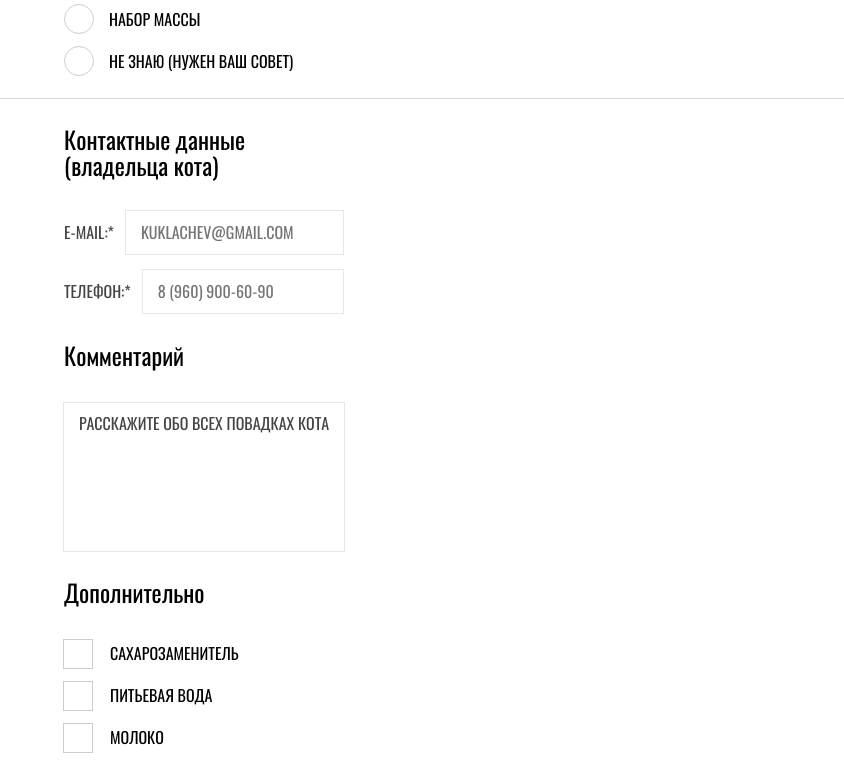
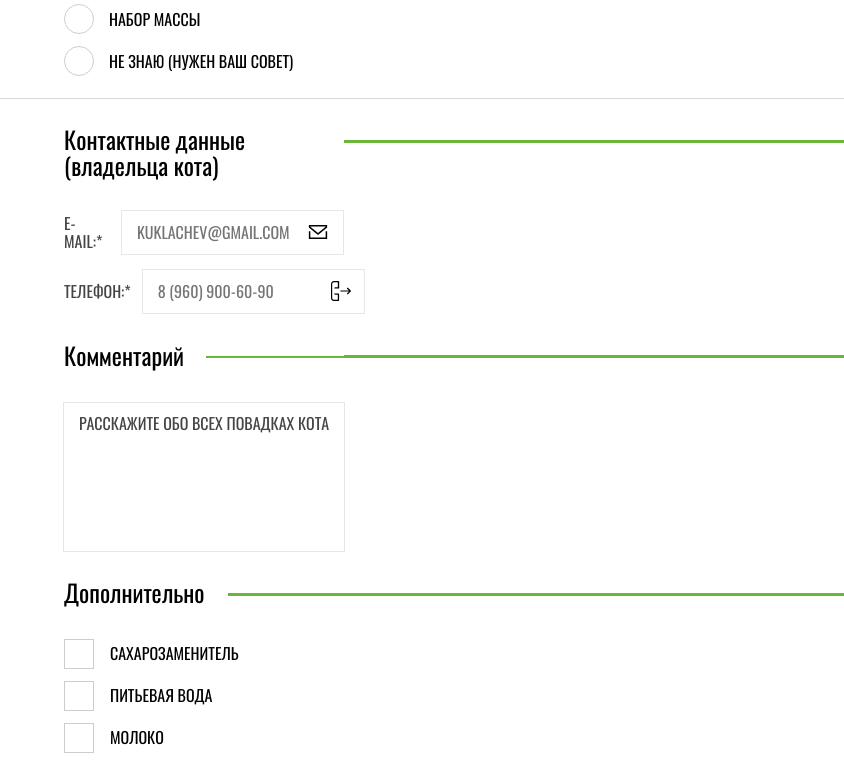
Before and after one commit to MikeHTMLCSS/1197879-cat-energy-20, a website: page source/form.html in a window 1280 px wide. Shown: the part 501-1263 px from the top of the page, without its empty margins (436-1280 px from the left). Drawn offline with Linux system fonts and the light colour scheme.

Commit message:
добавляем декоративные элементы

```diff
--- a/source/form.html
+++ b/source/form.html
@@ -83,26 +83,32 @@
         </fieldset>
         <fieldset class="form__contact-details">
           <h3 class="form__contact-details-title">
-            Контактные данные (владельца кота)
+            <span class="form__contact-details-title-text">
+              Контактные данные (владельца кота)
+            </span>
           </h3>
           <label class="form__contact-details-label" for="email">
             E-mail:*
-            <input class="form__contact-details-input" type="email" id="email" name="email" placeholder="KUKLACHEV@GMAIL.COM"><br>
+            <input class="form__contact-details-input form__contact-details-input--mail" type="email" id="email" name="email" placeholder="KUKLACHEV@GMAIL.COM"><br>
           </label>
           <label class="form__contact-details-label" for="tel">
             Телефон:*
-            <input class="form__contact-details-input" type="tel" id="tel" name="phone" placeholder="8 (960) 900-60-90"><br>
+            <input class="form__contact-details-input form__contact-details-input--phone" type="tel" id="tel" name="phone" placeholder="8 (960) 900-60-90"><br>
           </label>
         </fieldset>
         <fieldset class="form__comment">
           <h3 class="form__comment-title">
-            Комментарий
+            <span class="form__comment-title-text">
+              Комментарий
+            </span>
           </h3>
           <textarea class="form__comment-input">Расскажите обо всех повадках кота</textarea>
         </fieldset>
         <fieldset class="form__additionally">
           <h3 class="form__additionally-title">
-            Дополнительно
+            <span class="form__additionally-title-text">
+              Дополнительно
+            </span>
           </h3>
           <label class="form__additionally-label" for="sweetener">
             <input class="form__additionally-input" type="checkbox" id="sweetener" name="sweetener">
--- a/source/less/blocks/additional.less
+++ b/source/less/blocks/additional.less
@@ -6,10 +6,10 @@
 .additional::after {
     content: "";
     display: block;
-    height: 2.5px;
+    height: 3px;
     position: absolute;
     left: calc(50% + 140px);
-    top: 42px;
+    top: 41.5px;
     width: calc(50% - 140px);
     background-color: @button;
 }
--- a/source/less/blocks/form.less
+++ b/source/less/blocks/form.less
@@ -93,6 +93,17 @@
 }
 .form__contact-details {
     padding-top: 27px;
+    position: relative;
+}
+.form__contact-details::after {
+    content: "";
+    display: block;
+    height: 3px;
+    position: absolute;
+    left: calc(50% + 140px);
+    top: 41.5px;
+    width: calc(50% - 140px);
+    background-color: @button;
 }
 .form__contact-details-title {
     font-family: 'Oswald', Arial, sans-serif;
@@ -102,6 +113,21 @@
     width: 280px;
     margin: 0 auto;
     margin-bottom: 32px;
+    display: flex;
+    align-items: center;
+}
+.form__contact-details-title-text {
+    margin-right: 22px;
+}
+.form__contact-details-title::after {
+    content: "";
+    display: block;
+    height: 3px;
+    background-color: @button;
+    flex-basis: 0;
+    flex-grow: 1;
+    position: relative;
+    top: 3px;
 }
 .form__contact-details-label {
     width: 280px;
@@ -123,15 +149,39 @@
     margin-left: 11px;
     border: 1px solid @form-input;
     padding-left: 15px;
+    padding-right: 43px;
     font-family: 'Oswald', Arial, sans-serif;
     font-weight: normal;
     font-size: 16px;
     line-height: 18px;
     text-transform: uppercase;
     color: @button-text;
+    background-repeat: no-repeat;
+    background-position-y: center;
+}
+.form__contact-details-input--mail {
+    background-image: url('../img/icon-mail.svg');
+    background-size: 20px 14px;
+    background-position-x: calc(100% - 15px);
+}
+.form__contact-details-input--phone {
+    background-image: url('../img/icon-phone.svg');
+    background-size: 20px 20px;
+    background-position-x: calc(100% - 13px);
 }
 .form__comment {
     padding-top: 14px;
+    position: relative;
+}
+.form__comment::after {
+    content: "";
+    display: block;
+    height: 3px;
+    position: absolute;
+    left: calc(50% + 140px);
+    top: 27.5px;
+    width: calc(50% - 140px);
+    background-color: @button;
 }
 .form__comment-title {
     width: 280px;
@@ -141,6 +191,21 @@
     font-size: 24px;
     line-height: 26px;
     margin-bottom: 34px;
+    display: flex;
+    align-items: center;
+}
+.form__comment-title-text {
+    margin-right: 22px;
+}
+.form__comment-title::after {
+    content: "";
+    display: block;
+    height: 2.5px;
+    background-color: @button;
+    flex-basis: 0;
+    flex-grow: 1;
+    position: relative;
+    top: 2.5px;
 }
 .form__comment-input {
     width: 265px;
@@ -161,6 +226,17 @@
 .form__additionally {
     padding-top: 27px;
     margin-bottom: 22px;
+    position: relative;
+}
+.form__additionally::after {
+    content: "";
+    display: block;
+    height: 3px;
+    position: absolute;
+    left: calc(50% + 140px);
+    top: 41px;
+    width: calc(50% - 140px);
+    background-color: @button;
 }
 .form__additionally-title {
     width: 280px;
@@ -170,16 +246,31 @@
     font-size: 24px;
     line-height: 26px;
     margin-bottom: 34px;
+    display: flex;
+    align-items: center;
+}
+.form__additionally-title::after {
+    content: "";
+    display: block;
+    height: 3px;
+    background-color: @button;
+    flex-basis: 0;
+    flex-grow: 1;
+    position: relative;
+    top: 3px;
+}
+.form__additionally-title-text {
+    margin-right: 23px;
 }
 .form__additionally-label {
-    width: 280px;
+    width: 234px;
     margin: 0 auto;
     position: relative;
     height: 25px;
     padding-top: 5px;
     margin-bottom: 12px;
     display: block;
-    padding-left: 92px;
+    padding-left: 46px;
     font-family: 'Oswald', Arial, sans-serif;
     font-weight: normal;
     font-size: 16px;
@@ -195,7 +286,7 @@
     position: absolute;
     border: 1px solid @table;
     top: 0;
-    left: 45px;
+    left: 0;
 }
 .form__additionally-input:checked ~ .form__additionally-view .form__additionally-view-checked {
     width: 15px;
```
Also changed, not shown: source/css/style.css, 1 other file.
